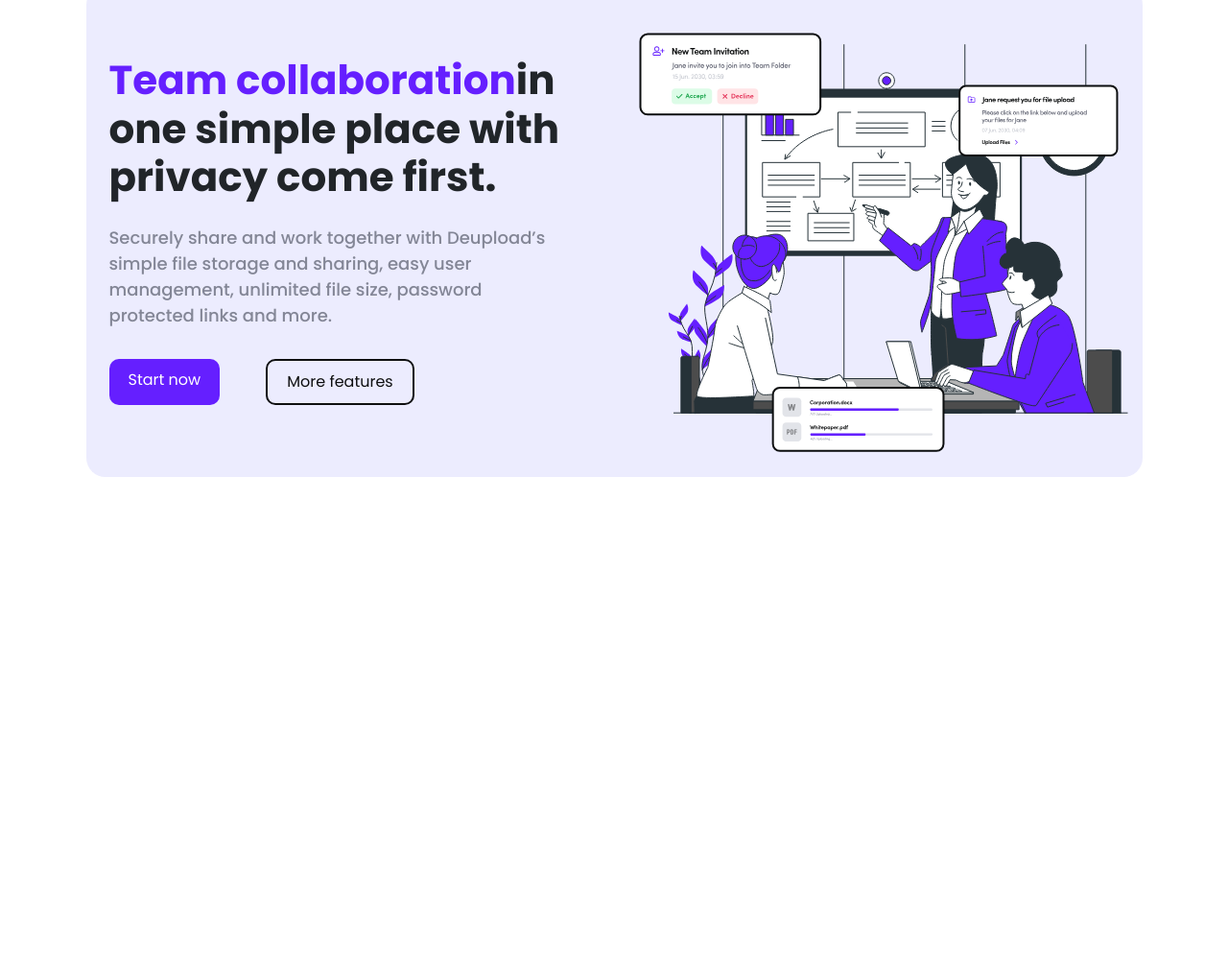
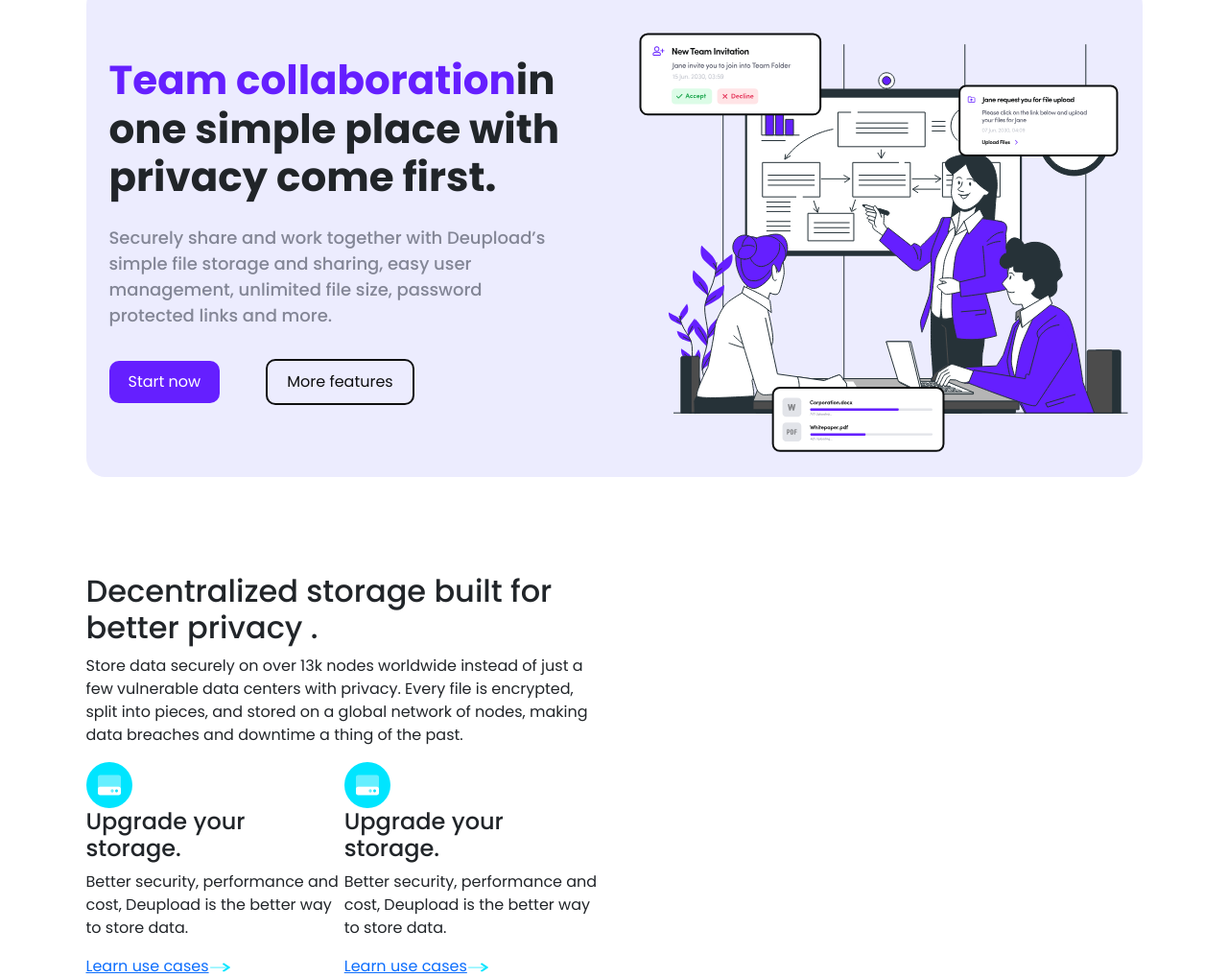
Before and after one commit to AMOHAMMEDIMRAN/Deupload-Full-Project, a plain HTML site: page index.html in a window 1280 px wide. Shown: the part 2965-3984 px from the top of the page at 96% size. Before the commit the page ends 3562 px from the top, so only its background shows below. Drawn offline with nearby package versions, Linux system fonts and the light colour scheme.

Commit message:
little changes

```diff
--- a/css/style.css
+++ b/css/style.css
@@ -248,3 +248,12 @@
 }
 
 /*TEAM END*/
+
+/* PRIVACY START */
+
+.privacy .container{
+    max-width: 1125px;
+    margin: 0px auto;
+}
+
+/* PRIVACY END */
--- a/index.html
+++ b/index.html
@@ -260,7 +260,9 @@
                       <span class="d-md-block">
                         environment, even if the other person doesn’t
                       </span>
-                      <span class="d-md-block"> have a Deupload account. </span>
+                      <span class="d-md-block">
+                         have a Deupload account.
+                      </span>
                     </p>
                   </div>
                   <div>
@@ -304,7 +306,7 @@
                       </p>
                     </div>
 
-                    <div class="d-flex gap-5">
+                    <div class="d-flex align-items-center gap-5">
                       <div id="sn-btn">
                         <a href="#">Start now</a>
                       </div>
@@ -329,5 +331,125 @@
         </div>
       </div>
     </section>
+
+    <section class="privacy">
+      <div class="container">
+        <div class="privacy-wrapper">
+          <div class="row">
+            <div class="col-lg-6">
+              <div>
+                <div>
+                  <h2>
+                    <span>
+                      Decentralized
+                    </span>
+                    <span>
+                      storage built for
+                    </span>
+                    <span>
+                      better privacy
+                    </span>
+                    <span>
+                      .
+                    </span>
+                  </h2>
+                </div>
+
+                <div>
+                  <p>
+                    <span>
+                      Store data securely on over 13k nodes worldwide instead of just a
+                    </span>
+                    <span>
+                      few vulnerable data centers with privacy. Every file is encrypted,
+                    </span>
+                    <span>
+                      split into pieces, and stored on a global network of nodes,
+                    </span>
+                    <span>
+                      making data breaches and downtime a thing of the past.
+                    </span>
+                  </p>
+                </div>
+
+                <div class="d-flex">
+                  <div>
+                    <div>
+                      <img src="./asset/home-page-1/privacy/p-icon-1.svg" alt="">
+                    </div>
+                    <div>
+                      <div>
+                        <div>
+                          <h4>Upgrade your storage.</h4>
+                        </div>
+                      </div>
+                    </div>
+                    <div>
+                      <p>
+                        <span>
+                          Better security, performance and
+                        </span>
+                        <span>
+                          cost, Deupload is the better way to
+                        </span>
+                        <span>
+                          store data.
+                        </span>
+                      </p>
+                    </div>
+                    <div class="d-flex align-items-center">
+                      <div>
+                        <a href="#">Learn use cases</a>
+                      </div>
+                      <div>
+                        <img src="./asset/home-page-1/privacy/p-green-btn.svg" alt="">
+                      </div>
+                    </div>
+                  </div>
+
+                  <div>
+                    <div>
+                      <img src="./asset/home-page-1/privacy/p-icon-1.svg" alt="">
+                    </div>
+                    <div>
+                      <div>
+                        <div>
+                          <h4>Upgrade your storage.</h4>
+                        </div>
+                      </div>
+                    </div>
+                    <div>
+                      <p>
+                        <span>
+                          Better security, performance and
+                        </span>
+                        <span>
+                          cost, Deupload is the better way to
+                        </span>
+                        <span>
+                          store data.
+                        </span>
+                      </p>
+                    </div>
+                    <div class="d-flex align-items-center">
+                      <div>
+                        <a href="#">Learn use cases</a>
+                      </div>
+                      <div>
+                        <img src="./asset/home-page-1/privacy/p-green-btn.svg" alt="">
+                      </div>
+                    </div>
+                  </div>
+                </div>
+
+              </div>
+            </div>
+            <div class="col-lg-6">
+
+            </div>
+          </div>
+        </div>
+      </div>
+    </section>
   </body>
 </html>
```
Also changed, not shown: asset/home-page-1/privacy/p-green-btn.svg (added), asset/home-page-1/privacy/p-icon-1.svg (added), asset/home-page-1/privacy/p-icon-2.svg (added).
